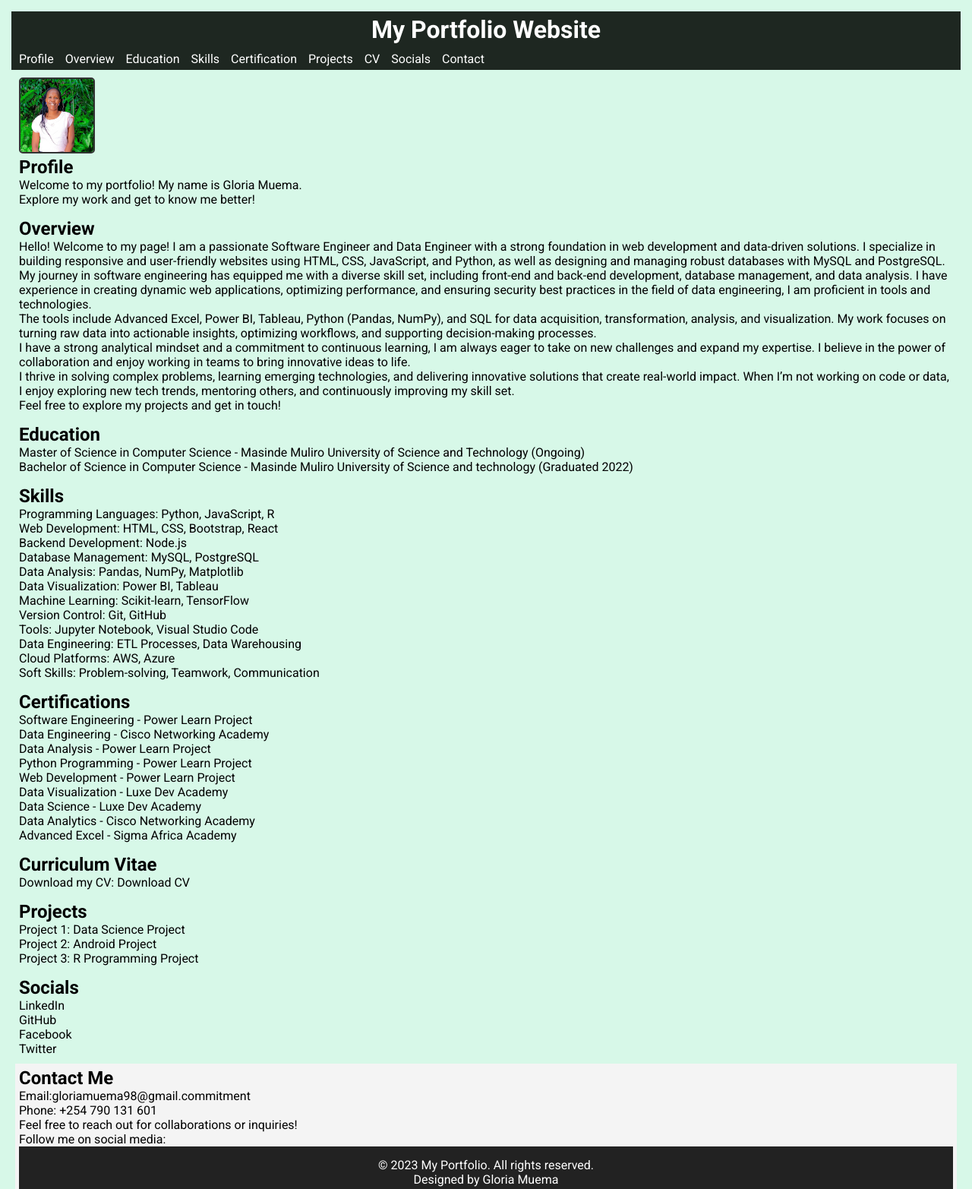
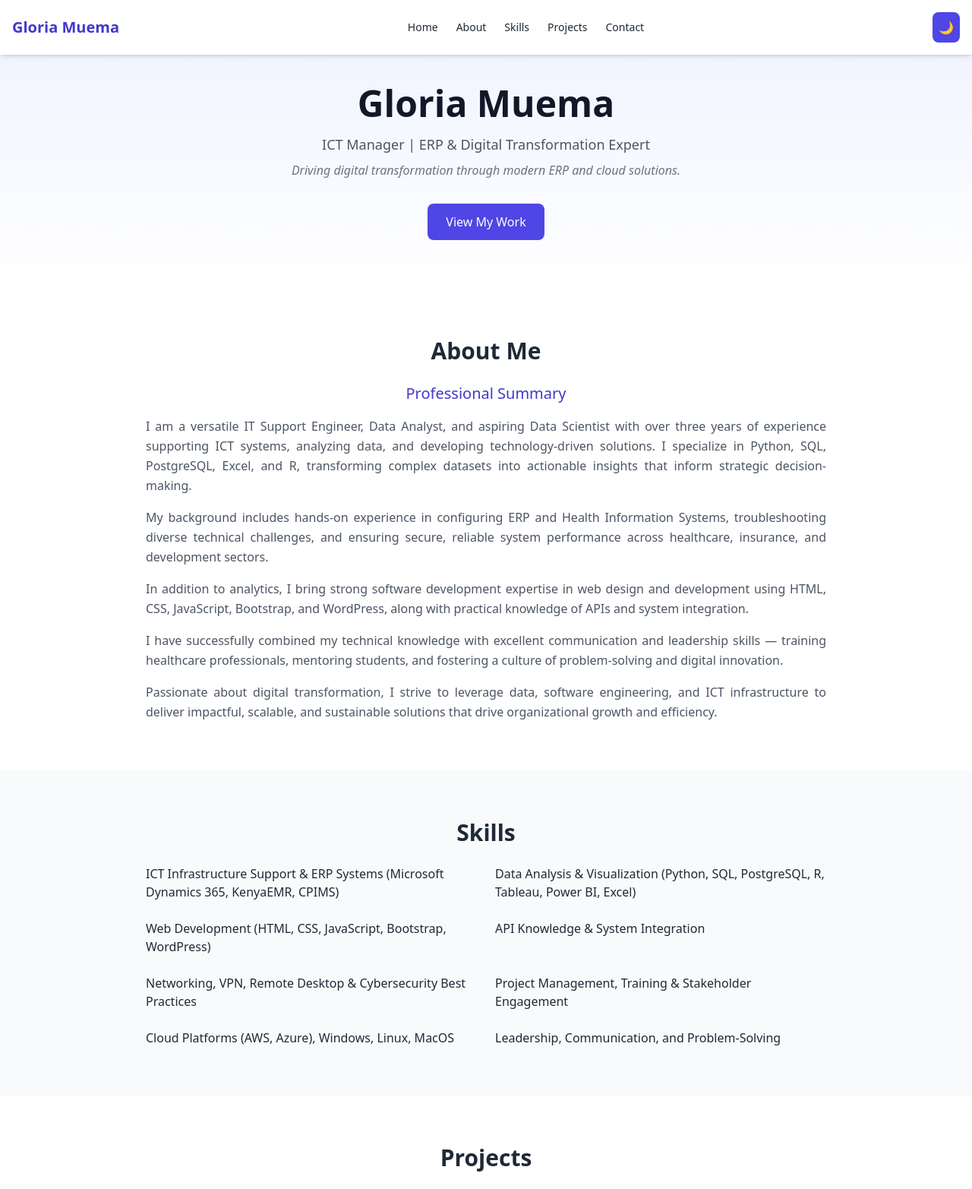
Before and after one commit to Gloriamuema/Portfolio-Website, a website: page index.html in a window 1280 px wide. Shown: the top 1565 px of the page at 76% size. Drawn offline with nearby package versions, Linux system fonts and the light colour scheme.

Commit message:
updated files on my portfolio

```diff
--- a/index.html
+++ b/index.html
@@ -1,165 +1,159 @@
 <!DOCTYPE html>
-<html lang="en">
+<html lang="en" class="scroll-smooth">
+<head>
+  <meta charset="UTF-8" />
+  <meta name="viewport" content="width=device-width, initial-scale=1.0" />
+  <title>Gloria Muema | ICT Manager | ERP & Digital Transformation Expert</title>
+  <script src="https://cdn.tailwindcss.com"></script>
+  <link rel="stylesheet" href="style.css" />
+</head>
+<body class="bg-gray-50 text-gray-800 dark:bg-gray-900 dark:text-gray-200 transition-colors duration-500">
+  <!-- Header -->
+  <header class="bg-white dark:bg-gray-800 shadow-md fixed w-full top-0 z-50 transition-colors duration-500">
+    <div class="container mx-auto flex justify-between items-center p-4">
+      <h1 class="text-xl font-semibold text-indigo-700 dark:text-indigo-400">Gloria Muema</h1>
+      <nav>
+        <ul class="flex space-x-6 text-sm font-medium">
+          <li><a href="#home" class="hover:text-indigo-600 dark:hover:text-indigo-400">Home</a></li>
+          <li><a href="#about" class="hover:text-indigo-600 dark:hover:text-indigo-400">About</a></li>
+          <li><a href="#skills" class="hover:text-indigo-600 dark:hover:text-indigo-400">Skills</a></li>
+          <li><a href="#projects" class="hover:text-indigo-600 dark:hover:text-indigo-400">Projects</a></li>
+          <li><a href="#contact" class="hover:text-indigo-600 dark:hover:text-indigo-400">Contact</a></li>
+        </ul>
+      </nav>
+      <button id="theme-toggle" class="p-2 rounded-lg bg-indigo-600 text-white hover:bg-indigo-700 transition">
+        🌙
+      </button>
+    </div>
+  </header>
 
-<head>
-    <meta charset="UTF-8">
+  <!-- Hero Section -->
+  <section id="home" class="pt-28 pb-16 text-center bg-gradient-to-b from-indigo-50 to-white dark:from-gray-800 dark:to-gray-900">
+    <div class="container mx-auto">
+      <h2 class="text-4xl md:text-5xl font-bold text-gray-900 dark:text-gray-100">Gloria Muema</h2>
+      <p class="mt-4 text-lg text-gray-600 dark:text-gray-300">ICT Manager | ERP & Digital Transformation Expert</p>
+      <p class="mt-2 text-gray-500 italic dark:text-gray-400">Driving digital transformation through modern ERP and cloud solutions.</p>
+      <a href="#projects" class="mt-8 inline-block px-6 py-3 bg-indigo-600 text-white rounded-lg hover:bg-indigo-700 transition">View My Work</a>
+    </div>
+  </section>
 
-    <meta name="viewport" content="width=device-width, initial-scale=1">
-    <meta http-equiv="X-UA-Compatible" content="IE=edge">
-    <title>My Portfolio Website</title>
+  <!-- About Section -->
+<section id="about" class="py-16 bg-white dark:bg-gray-800">
+  <div class="container mx-auto max-w-4xl text-center">
+    <h3 class="text-3xl font-semibold mb-6">About Me</h3>
 
-    <link rel="stylesheet" href="styles.css">
-    <link rel="icon" href="favicon.ico" type="image/x-icon">
-    <link rel="stylesheet" href="https://cdnjs.cloudflare.com/ajax/libs/font-awesome/6.0.0-beta3/css/all.min.css">
-    <link rel="preconnect" href="https://fonts.googleapis.com">
-<body>
-    <link rel="preconnect" href="https://fonts.gstatic.com" crossorigin>
-    <link href="https://fonts.googleapis.com/css2?family=Roboto:wght@400;700&display=swap" rel="stylesheet">
-    <style>
-        body {
-            font-family: 'Roboto', sans-serif;
-        }
-    </style>
-</head>
-    <header>
-        <h1>My Portfolio Website </h1>
+    <!-- Summary Title -->
+    <h4 class="text-xl font-medium text-indigo-700 dark:text-indigo-400 mb-4">Professional Summary</h4>
 
-        </header>
-        <header>
-        <nav>
-            <ul>
-                <li><a href="#Profile">Profile</a></li>
-                <li><a href="#Overview">Overview</a></li>
-                <li><a href="#Education">Education </a></li>
-                <li><a href="#Skills">Skills</a></li>
-                <li><a href="#Certifications">Certification </a></li>
-                 <li><a href="#projects">Projects</a></li>
-                <li><a href="#Curriculum vitae">CV</a></li>
-                <li><a href="#Socials">Socials</a></li>
-                <li><a href="#contact">Contact</a></li>
-            </ul>
-        </nav>
-    </header>
+    <!-- Refined Summary Text -->
+    <p class="text-gray-600 dark:text-gray-300 leading-relaxed text-justify">
+      I am a versatile IT Support Engineer, Data Analyst, and aspiring Data Scientist with over three years of experience
+      supporting ICT systems, analyzing data, and developing technology-driven solutions. I specialize in Python, SQL,
+      PostgreSQL, Excel, and R, transforming complex datasets into actionable insights that inform strategic decision-making.
+    </p>
 
-    <section id="Profile">
-        <img src="profile.jpg" alt="Profile Picture" class="profile-pic">
-        <h2>Profile</h2>
-        <p>Welcome to my portfolio! My name is Gloria Muema.
-        <p>Explore my work and get to know me better!</p>
-        </section>
-    <section id="Overview">
-        <h2>Overview</h2>
-        <p>Hello! Welcome to my page! I am a passionate Software Engineer
-             and Data Engineer with a strong foundation in web development and data-driven solutions.
-I specialize in building responsive and user-friendly websites using HTML, CSS,
-JavaScript, and Python, as well as designing and managing robust databases with MySQL and PostgreSQL.</p>
-<p>My journey in software engineering has equipped me with a diverse skill set,
-     including front-end and back-end development, database management,
-     and data analysis.
-I have experience in creating dynamic web applications, optimizing performance,
- and ensuring security best practices in the field of data engineering, I am proficient in tools and technologies.</p>
-<p>The tools include Advanced Excel, Power BI, Tableau, Python (Pandas, NumPy),
-and SQL for data acquisition, transformation, analysis, and visualization.
-My work focuses on turning raw data into actionable insights, optimizing workflows,
-and supporting decision-making processes.</p>
-<p> I have a strong analytical mindset and a commitment to continuous learning,
-    I am always eager to take on new challenges and expand my expertise.
-I believe in the power of collaboration and enjoy working in teams
- to bring innovative ideas to life.</p>
-<p>I thrive in solving complex problems, learning emerging technologies,
- and delivering innovative solutions that create real-world impact.
-When I’m not working on code or data, I enjoy exploring new tech trends,
- mentoring others, and continuously improving my skill set.</p>
-        <p>Feel free to explore my projects and get in touch!</p>
-        </section>
-</header>
+    <p class="text-gray-600 dark:text-gray-300 leading-relaxed text-justify mt-4">
+      My background includes hands-on experience in configuring ERP and Health Information Systems, troubleshooting diverse
+      technical challenges, and ensuring secure, reliable system performance across healthcare, insurance, and development
+      sectors.
+    </p>
 
-    <section id="Education">
-    <h2>Education</h2>
-    <ul>
-        <li>Master of Science in Computer Science -
-    Masinde Muliro University of Science and Technology (Ongoing)</li>
-        <li>Bachelor of Science in Computer Science -
-            Masinde Muliro University of Science and technology (Graduated 2022)</li>
-        </ul>
-   </section>
- <section id="Skills">
-        <h2>Skills</h2>
-        <ul>
-            <li>Programming Languages: Python, JavaScript, R</li>
-            <li>Web Development: HTML, CSS, Bootstrap, React</li>
-            <li>Backend Development: Node.js</li>
-            <li>Database Management: MySQL, PostgreSQL</li>
-            <li>Data Analysis: Pandas, NumPy, Matplotlib</li>
-            <li>Data Visualization: Power BI, Tableau</li>
-            <li>Machine Learning: Scikit-learn, TensorFlow</li>
-            <li>Version Control: Git, GitHub</li>
-            <li>Tools: Jupyter Notebook, Visual Studio Code</li>
-            <li>Data Engineering: ETL Processes, Data Warehousing</li>
-            <li>Cloud Platforms: AWS, Azure</li>
-            <li>Soft Skills: Problem-solving, Teamwork, Communication</li>
-        </ul>
-    </section>
-       <section id="Certifications">
-        <h2>Certifications</h2>
-        <ul>
-        <li>Software Engineering -
-            Power Learn Project</li>
-        <li>Data Engineering -
-            Cisco Networking Academy</li>
-        <li>Data Analysis -
-            Power Learn Project</li>
-        <li>Python Programming -
-            Power Learn Project</li>
-        <li>Web Development -
-            Power Learn Project</li>
-        <li>Data Visualization -
-            Luxe Dev Academy</li>
-        <li>Data Science -
-            Luxe Dev Academy</li>
-        <li>Data Analytics -
-            Cisco Networking Academy</li>
-        <li>Advanced Excel -
-            Sigma Africa Academy </li>
-        </ul>
-        </section>
+    <p class="text-gray-600 dark:text-gray-300 leading-relaxed text-justify mt-4">
+      In addition to analytics, I bring strong software development expertise in web design and development using HTML, CSS,
+      JavaScript, Bootstrap, and WordPress, along with practical knowledge of APIs and system integration.
+    </p>
 
-    <section id="Curriculum vitae">
-        <h2>Curriculum Vitae</h2>
-        <p>Download my CV: <a href="cv.pdf" target="_blank">Download CV</a></p>
+    <p class="text-gray-600 dark:text-gray-300 leading-relaxed text-justify mt-4">
+      I have successfully combined my technical knowledge with excellent communication and leadership skills — training
+      healthcare professionals, mentoring students, and fostering a culture of problem-solving and digital innovation.
+    </p>
 
+    <p class="text-gray-600 dark:text-gray-300 leading-relaxed text-justify mt-4">
+      Passionate about digital transformation, I strive to leverage data, software engineering, and ICT infrastructure to
+      deliver impactful, scalable, and sustainable solutions that drive organizational growth and efficiency.
+    </p>
+  </div>
 </section>
 
-    <section id="projects">
-        <h2>Projects</h2>
-        <ul>
-            <li>Project 1: <a href="https://github.com/Gloriamuema/PANDAS" target="_blank">Data Science Project</a></li>
-            <li>Project 2:  <a href="https://github.com/Gloriamuema/HappyBirtdayCard" target="_blank">Android Project</a></li>
-            <li>Project 3: <a href="https://github.com/Gloriamuema/RProjects" target="_blank">R Programming Project</a></li>
-        </ul>
-    </section>
 
-    <section id="Socials">
-        <h2>Socials</h2>
-        <ul>
-            <li><a href="https://www.linkedin.com/in/gloria-muema-a11b51323/" target="_blank">LinkedIn</a></li>
-            <li><a href="https://github.com/Gloriamuema" target="_blank">GitHub</a></li>
-            <li><a href="facebook.com" target="_blank">Facebook</a></li>
-            <li><a href="https://twitter.com" target="_blank">Twitter</a></li>
-        </ul>
-    </section>
+  <!-- Skills Section -->
+<section id="skills" class="py-16 bg-gray-50 dark:bg-gray-900">
+  <div class="container mx-auto text-center">
+    <h3 class="text-3xl font-semibold mb-6">Skills</h3>
+    <div class="grid grid-cols-1 sm:grid-cols-2 md:grid-cols-2 lg:grid-cols-2 gap-6 max-w-4xl mx-auto text-left">
+      <div class="skill-item">ICT Infrastructure Support & ERP Systems (Microsoft Dynamics 365, KenyaEMR, CPIMS)</div>
+      <div class="skill-item">Data Analysis & Visualization (Python, SQL, PostgreSQL, R, Tableau, Power BI, Excel)</div>
+      <div class="skill-item">Web Development (HTML, CSS, JavaScript, Bootstrap, WordPress)</div>
+      <div class="skill-item">API Knowledge & System Integration</div>
+      <div class="skill-item">Networking, VPN, Remote Desktop & Cybersecurity Best Practices</div>
+      <div class="skill-item">Project Management, Training & Stakeholder Engagement</div>
+      <div class="skill-item">Cloud Platforms (AWS, Azure), Windows, Linux, MacOS</div>
+      <div class="skill-item">Leadership, Communication, and Problem-Solving</div>
+    </div>
+  </div>
+</section>
 
-    <section id="contact">
-        <h2>Contact Me</h2>
-        <p>Email:gloriamuema98@gmail.commitment</p>
-        <p>Phone: +254 790 131 601 </p>
-        <p>Feel free to reach out for collaborations or inquiries!</p>
-        <p>Follow me on social media:</p>
+    </div>
+  </section>
 
-        <footer>
-        <p>&copy; 2023 My Portfolio. All rights reserved.</p>
-        <p>Designed by Gloria Muema</p>
-        <p>Last updated: July 2025</p>
-        </footer>
+  <!-- Projects Section -->
+  <section id="projects" class="py-16 bg-white dark:bg-gray-800">
+    <div class="container mx-auto text-center">
+      <h3 class="text-3xl font-semibold mb-10">Projects</h3>
+      <div class="grid gap-8 sm:grid-cols-2 lg:grid-cols-3">
+        <!-- Project Cards -->
+        <div class="project-card">
+          <h4 class="text-lg font-semibold mb-2">Project One</h4>
+          <p class="text-gray-600 dark:text-gray-300 text-sm mb-4">Brief description about your work.</p>
+          <a href="#" class="text-indigo-600 dark:text-indigo-400 text-sm font-medium hover:underline">View Details →</a>
+        </div>
+        <div class="project-card">
+          <h4 class="text-lg font-semibold mb-2">Project Two</h4>
+          <p class="text-gray-600 dark:text-gray-300 text-sm mb-4">Brief description about your work.</p>
+          <a href="#" class="text-indigo-600 dark:text-indigo-400 text-sm font-medium hover:underline">View Details →</a>
+        </div>
+        <div class="project-card">
+          <h4 class="text-lg font-semibold mb-2">Project Three</h4>
+          <p class="text-gray-600 dark:text-gray-300 text-sm mb-4">Brief description about your work.</p>
+          <a href="#" class="text-indigo-600 dark:text-indigo-400 text-sm font-medium hover:underline">View Details →</a>
+        </div>
+        <div class="project-card">
+          <h4 class="text-lg font-semibold mb-2">Project Four</h4>
+          <p class="text-gray-600 dark:text-gray-300 text-sm mb-4">Brief description about your work.</p>
+          <a href="#" class="text-indigo-600 dark:text-indigo-400 text-sm font-medium hover:underline">View Details →</a>
+        </div>
+        <div class="project-card">
+          <h4 class="text-lg font-semibold mb-2">Project Five</h4>
+          <p class="text-gray-600 dark:text-gray-300 text-sm mb-4">Brief description about your work.</p>
+          <a href="#" class="text-indigo-600 dark:text-indigo-400 text-sm font-medium hover:underline">View Details →</a>
+        </div>
+        <div class="project-card">
+          <h4 class="text-lg font-semibold mb-2">Project Six</h4>
+          <p class="text-gray-600 dark:text-gray-300 text-sm mb-4">Brief description about your work.</p>
+          <a href="#" class="text-indigo-600 dark:text-indigo-400 text-sm font-medium hover:underline">View Details →</a>
+        </div>
+      </div>
+    </div>
+  </section>
+
+  <!-- Contact Section -->
+  <section id="contact" class="py-16 bg-gray-50 dark:bg-gray-900">
+    <div class="container mx-auto text-center">
+      <h3 class="text-3xl font-semibold mb-6">Get in Touch</h3>
+      <p class="text-gray-600 dark:text-gray-300 mb-4">I’d love to connect! Feel free to reach out for collaborations or opportunities.</p>
+      <div class="space-x-4">
+        <a href="mailto:example@email.com" class="contact-link">Email</a>
+        <a href="#" class="contact-link">LinkedIn</a>
+        <a href="#" class="contact-link">GitHub</a>
+      </div>
+    </div>
+  </section>
+
+  <!-- Footer -->
+  <footer class="bg-white dark:bg-gray-800 text-center py-6 text-sm text-gray-500 dark:text-gray-400 border-t dark:border-gray-700">
+    © <span id="year"></span> Gloria Muema. All Rights Reserved.
+  </footer>
+
+  <script src="main.js"></script>
 </body>
 </html>
--- a/styles.css
+++ b/styles.css
@@ -1,168 +1,24 @@
-.container {
-  max-width: 100%;
-  width: 100%; /* or use % for relative sizing */
-  box-sizing: border-box;
+.skill-item {
+  @apply p-4 bg-white dark:bg-gray-700 rounded-xl shadow-sm hover:shadow-md transition;
 }
 
-/* General Styling */
-@charset "UTF-8";
-/* Reset some default styles */
-* {
-    margin: 0;
-    padding: 0;
-    box-sizing: border-box;
+.project-card {
+  @apply bg-gray-50 dark:bg-gray-700 p-6 rounded-xl shadow hover:shadow-2xl transform hover:-translate-y-1 transition duration-300;
 }
-meta[name="viewport"] {
-  content: "width=device-width, initial-scale=1";
 
+.contact-link {
+  @apply text-indigo-600 dark:text-indigo-400 hover:underline;
 }
+
 html {
-    font-size: 16px; /* Base font size */
-}
-/* Reset some default styles */
-*,
-*::before,
-*::after {
-    margin: 0;
-    padding: 0;
-    box-sizing: border-box;
-}
-/* Remove default text decoration */
-a {
-    text-decoration: none;
-    color: inherit; /* Inherit color from parent */
-}
-/* Remove default list styles */
-ul,
-ol {
-    list-style: none;
-}
-/* Remove default form styles */
-input,
-textarea,
-select,
-button {
-    font: inherit; /* Inherit font styles */
-    color: inherit; /* Inherit color from parent */
-    border: none; /* Remove default border */
-    background: transparent; /* Remove default background */
-}
-/* Remove default focus outline */
-:focus {
-    outline: none; /* Remove focus outline */
-}
-/* Remove default scrollbar styles */
-::-webkit-scrollbar {
-    width: 0; /* Hide scrollbar */
-    height: 0; /* Hide scrollbar */
-}
-/* Remove default text decoration for text fields */
-
-
-
-
-
-::-webkit-textfield-decoration-container
-::-webkit-textfield-decoration-container {
-    text-decoration: none;
-    text-decoration-color: transparent;
-    text-decoration-thickness: 0;
-
+  scroll-behavior: smooth;
 }
 
 body {
-    font-size: 16px;
-
-    font-family: Arial, sans-serif;
-    margin: 5px;
-    padding: 10px;
-    background-color: #d7f8e8;
-    /*background: #f4f4f4;
-    color: #333;
-    justify-content: center;*/
-}
-/* Styling profile and styling the image */
-profile {
-    margin-top: 10px;
-}
-.profile-pic {
-    width: 100px; /* Adjusts size as needed */
-    height: 100px;
-    border-radius: 5%; /* Makes the image to look like a circle */
-    border: 2px solid #333; /* Adding the border */
+  font-family: "Inter", system-ui, -apple-system, BlinkMacSystemFont, "Segoe UI", Roboto, "Helvetica Neue", Arial;
 }
 
-/* Navigation */
-header {
-    background: #1e2721;
-    color: white;
-    padding: 5px 10px;
-    text-align: center;
-    margin: 0;
-    justify-content: center;
-
+.container {
+  padding-left: 1rem;
+  padding-right: 1rem;
 }
-
-nav {
-    display: flex;
-    justify-content: space-between;
-    align-items: center;
-}
-
-nav ul {
-    list-style: none;
-    display: flex;
-    gap: 15px;
-    text-align: center;
-
-}
-
-nav ul li a {
-    color: white;
-    text-decoration: none;
-}
-
-/* Section Styling */
-section {
-    padding: 5px;
-    text-align: fixed;
-    margin: 5px;
-    justify-content: center;
-
-}
-
-#home {
-    background: #f4f4f4;
-    justify-content: center;
-}
-
-#about {
-    background: #f4f4f4;
-    padding: 10px;
-    justify-content: center;
-
-}
-
-#contact {
-    background: #f4f4f4;
-    padding: auto;
-}
-
-/* Buttons */
-.btn {
-    display: inline-block;
-    padding: 5px 15px;
-    background: #333;
-    color: white;
-    text-decoration: none;
-    border-radius: 5px;
-    max-width: 5px;
-}
-
-/* Footer */
-footer {
-    background: #222;
-    color: white;
-    padding: 15px;
-    text-align: center;
-}
```
Also changed, not shown: main.js (added, +18 -0 lines), package.json (added, +14 -0 lines).
